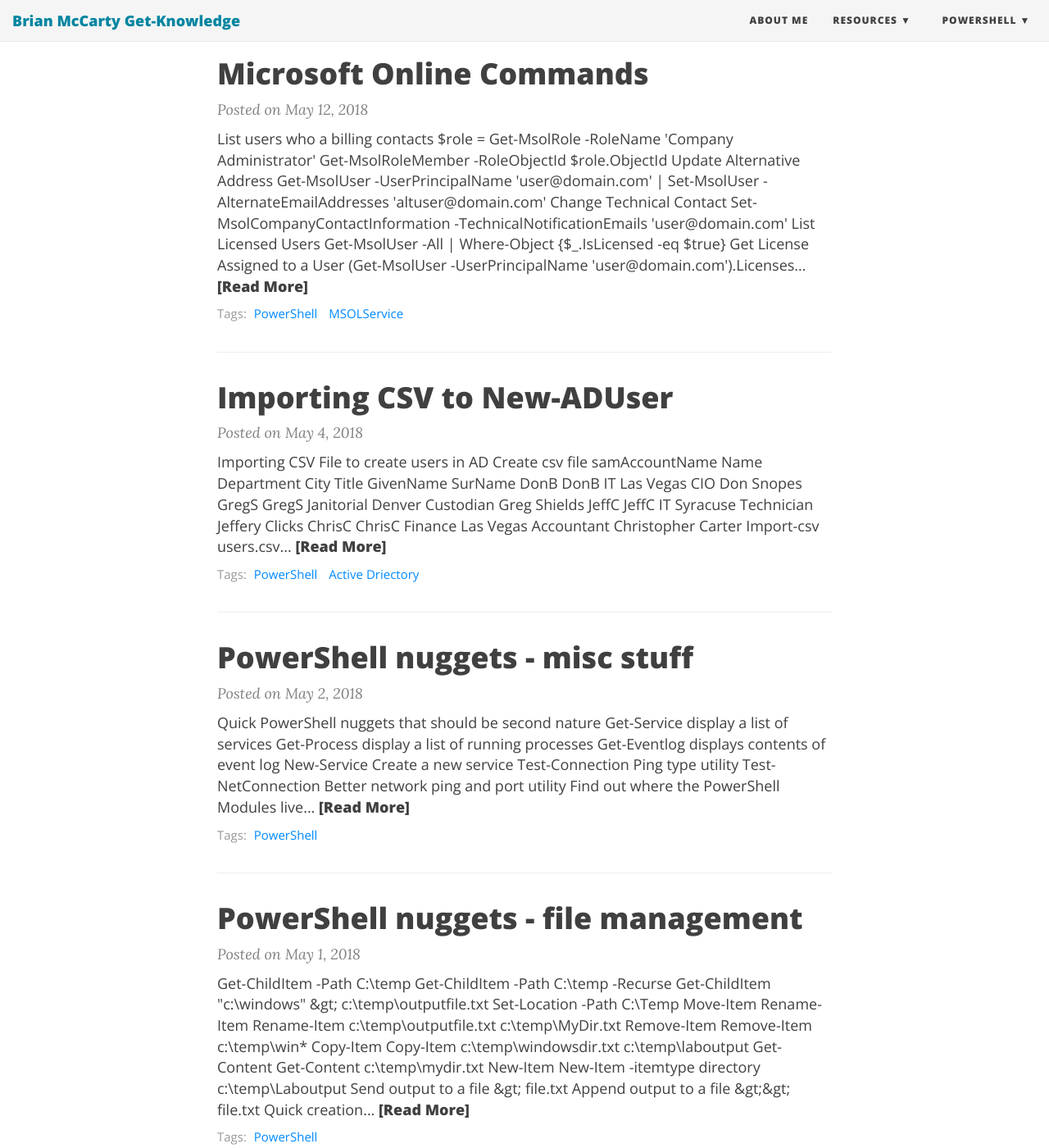
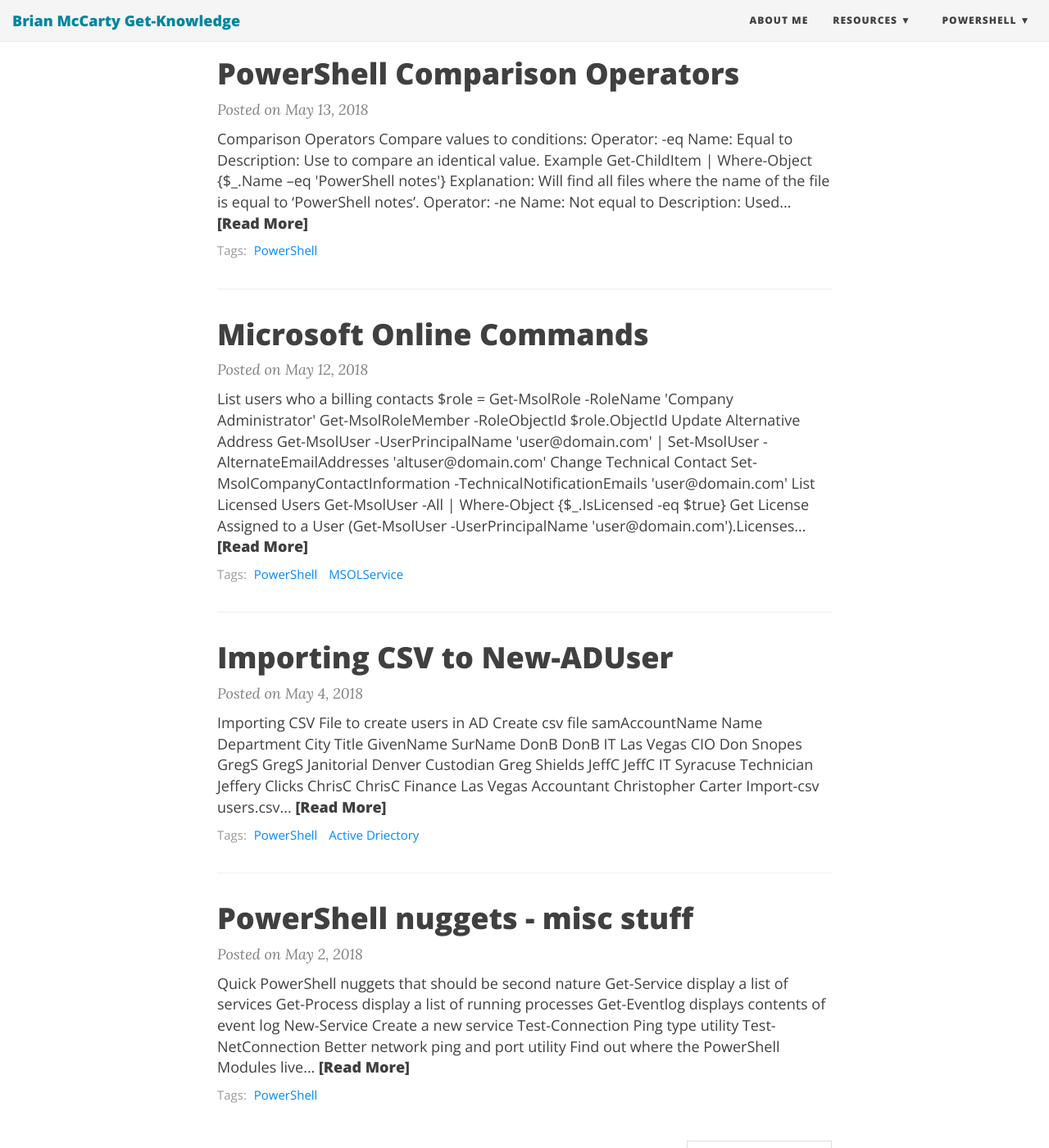
Before and after one commit to brianmccarty/brianmccarty.github.io, a Jekyll site: the page built from index.html, in a window 1280 px wide and 1400 px high, scrolled down 584 px. Shown: the whole window at 82% size. Built offline with Jekyll 4.4.1, drawn with Linux system fonts in a browser that asks for light colours; nearby versions of some CDN libraries; the list of posts is cut into pages by our own code; some of the changed lines change nothing that is shown.

Commit message:
update and add comparison

````diff
--- /dev/null
+++ b/_posts/2018-05-13-posh-comparison-operators.md
@@ -0,0 +1,223 @@
+---
+layout: post
+title: "PowerShell Comparison Operators"
+date: 2018-05-13
+tags: [PowerShell]
+---
+
+# Comparison Operators
+
+Compare values to conditions:
+
+***
+
+## Operator: ***-eq***
+
+Name: *Equal to*
+
+Description: Use to compare an identical value.
+
+Example
+
+```powershell
+Get-ChildItem | Where-Object {$_.Name –eq 'PowerShell notes'}
+```
+
+Explanation: *Will find all files where the name of the file is equal to 'PowerShell notes'.*
+
+***
+
+## Operator: ***-ne***
+
+Name: *Not equal to*
+
+Description: Used to compare a different value.
+
+Example
+
+```powershell
+Get-ChildItem | Where-Object {$_.Name –ne 'PowerShell notes'}
+```
+
+Explanation: *Will find all files where the name is not equal to 'PowerShell notes'.*
+
+***
+
+## Operator: ***-gt***
+
+Name: *Greater than*
+
+Description: Used to compare a different value in size.
+
+Example
+
+```powershell
+Get-ChildItem | Where-Object {$_.Length –gt 1MB}
+```
+
+Explanation: *Will find all files where the size is greater than 1MB.*
+
+***
+
+## Operator: ***-ge***
+
+Name: *Greater than or equal to*
+
+Description: Used to compare a different or identical value in size.
+
+Example
+
+```powershell
+Get-ChildItem | Where-Object {$_.Length –ge 1MB}
+```
+
+Explanation: *Will find all files where the size is equal to or greater than 1MB.*
+
+***
+
+## Operator: ***-lt***
+
+Name: *Less than*
+
+Description: Used to compare a different value in size.
+
+Example
+
+```powershell
+Get-ChildItem | Where-Object {$_.Length –lt 1MB}
+```
+
+Explanation: *Will find all files where the size is less than 1MB.*
+
+***
+
+## Operator: ***-le***
+
+Name: *Less than or equal to*
+
+Description: Used to compare a different or identical value in size.
+
+Example
+
+```powershell
+Get-ChildItem | Where-Object {$_.Length –le 1MB}
+```
+
+Explanation: *Will find all files where the size is equal to or less
+than 1MB.*
+
+***
+
+## Operator: ***-like***
+
+Name: *Like*
+
+Description: Match an identical value using a wildcard character.
+
+Example
+
+```powershell
+Get-ChildItem | Where-Object {$_.Name –like 'PowerShell*'}
+```
+
+Explanation: *Will find all files where the name begins with 'PowerShell'*.
+
+***
+
+## Operator: ***-notlike***
+
+Name: *Not like*
+
+Description: Does not match an identical value using a wildcard
+character.
+
+Example
+
+```powershell
+Get-ChildItem | Where-Object {$_.Name –notlike 'PowerShell*'}
+```
+
+Explanation: *Will find all files where the name does not begin with 'PowerShell'.*
+
+***
+
+## Operator: ***-match***
+
+Name: *Match*
+
+Description: Used to compare a string using a regular expression.
+
+Example
+
+```powershell
+Get-ChildItem | Where-Object {$_.Name –match 'Power'}
+```
+
+Explanation: *Will find all files where the name contains 'Power'.*
+
+***
+
+## Operator: ***-notmatch***
+
+Name: *Not match*
+
+Description: Used to compare a string using a regular expression.
+
+Example
+
+```powershell
+Get-ChildItem | Where-Object {$_.Name –notmatch 'Power'}
+```
+
+Explanation: *Will find all files where the name does not contain 'Power'.*
+
+***
+
+## Operator: ***-contains***
+
+Name: *Contains*
+
+Description: Used to see if all of the objects that are provided
+contain a specific value.
+
+Example
+
+```powershell
+'Microsoft', 'Windows', 'PowerShell' –contains 'Power'
+```
+
+Explanation: *Looks if the string 'Power' is included in all of the provided objects and therefor it will answer 'False' to that question.*
+
+***
+
+## Operator: ***-notcontains***
+
+Name: *Not contains*
+
+Description: Used to see if all of the objects that are provided do not contain a specific value.
+
+Example:
+
+```powershell
+'Windows', 'PowerShell' -notcontains 'Power'
+```
+
+Explanation: *Looks if the string 'Power' is not included in all of the provided objects and therefor it will answer 'True' to that question.*
+
+***
+
+## Operator: ***-replace***
+
+Name: *Replace*
+
+Description: Used to change the value of an element.
+
+Example
+
+```powershell
+Get-ChildItem –include *.doc | Where-Object {$_ –replace '.doc', '.docx'}
+```
+
+Explanation: *Will find all *.doc files and changes their extension from .doc to .docx*
+
+##### Content by [The Scripting Dutchman](http://jeffwouters.nl/index.php/2012/03/powershell-conditional-and-comparison-operators-explained/)
--- a/_posts/2018-05-13-posh-logical-operators.md
+++ b/_posts/2018-05-13-posh-logical-operators.md
@@ -96,3 +96,5 @@
 ```
 
 Explanation: *same as operator –not*
+
+##### Content by [The Scripting Dutchman](http://jeffwouters.nl/index.php/2012/03/powershell-conditional-and-comparison-operators-explained/)
````
